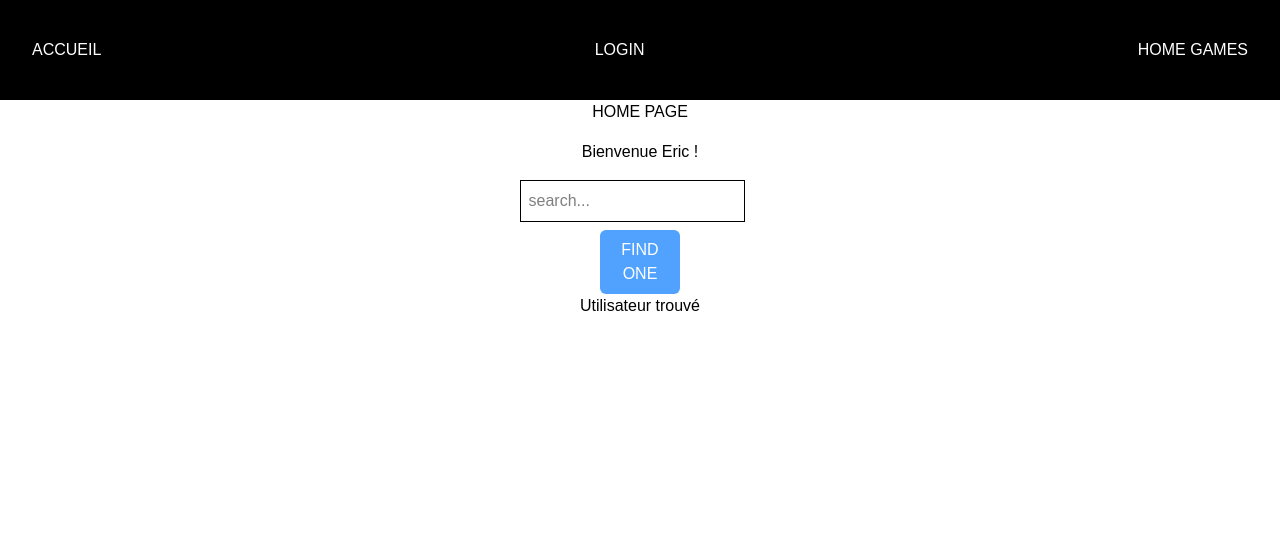
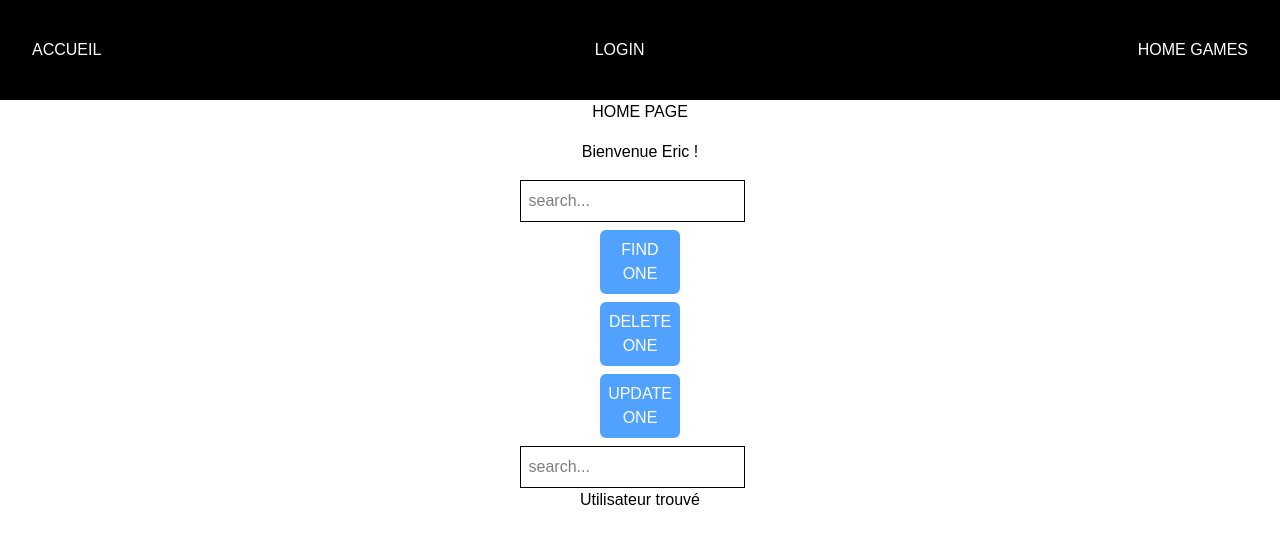
Before and after one commit to Eric-Noblot/No_Brain_No_Gain_Next, a Next.js app: page /home in a window 1280 px wide. Shown: the top 544 px of the page. Built offline with nearby package versions, Linux system fonts and the light colour scheme.

Commit message:
CRUD operation

```diff
--- a/src/app/(home)/home/page.tsx
+++ b/src/app/(home)/home/page.tsx
@@ -8,6 +8,7 @@ export const dynamic = "force-dynamic"; // Ça force Next.js à exécuter la rou
 export default function Home() {
 
   const [userOne, setUserOne] = useState("")
+  const [updateUserOne, setUpdateUserOne] = useState("")
 
 
   const handleFindOne = async () => {
@@ -23,20 +24,76 @@ export default function Home() {
             }
         })
         if (!response.ok) {
-            throw new Error("Erreur lor de la récuparation d'un utilisateur")
+            throw new Error("Erreur lors de la récuparation d'un utilisateur")
         }
         const data = await response.json()
         console.log("Utilisateur trouvé: ", data)
     } catch (error) {
         console.log("Erreur reseau ou connexion (findOne)")
     }
-}
+  }
+
+  const handleDeleteOne = async () => {
+    if (!userOne) {
+      console.log("Aucun utilisateur fourni")
+      return
+    }
+
+    try {
+      const response = await fetch(`/api/users/${userOne}/delete` , {
+        method: "DELETE",
+        headers: {
+          "Content-type" : "application/json"
+        }
+      })
+
+      if (!response.ok) {
+        throw new Error("Erreur lors de la suppression d'un utilisateur")
+      }
+
+      const data = await response.json()
+      console.log("Utilisateur supprimé", data)
+    } catch (error) {
+      console.log("Erreur reseau ou connexion (deleteOne)")
+    }
+  }
+
+  const handleUpdateOne = async () => {
+
+    if (!updateUserOne || !userOne) {
+      console.log("Aucun utilisateur fourni")
+      return
+    }
+
+    try {
+      const response = await fetch (`api/users/${userOne}/update`, {
+        method: "PATCH",
+        headers: {
+          "Content-type" : "application/json"
+        },
+        body : JSON.stringify(updateUserOne)
+      })
+
+      if (response.ok) {
+        const data = await response.json()
+        console.log("Utilisateur modifié avec succès")
+      } else {
+        console.log("Erreur lors de la modification de l\'utilisateur")
+    }
+    } catch (error) {
+      console.error("Erreur réseau ou autre: ", error)
+    }
+  }
+
+  const handleChangeUpdate = ((e: React.ChangeEvent<HTMLInputElement>) => {
+    setUpdateUserOne(e.target.value)
+  })
 
   const handleChange = ((e : React.ChangeEvent<HTMLInputElement>) => {
     setUserOne(e.target.value)
   })
 
-  console.log("USER ONE : ", userOne)
+  console.log("USER ONE : ", updateUserOne)
   return (
     <div className="flex flex-col items-center w-full gap-4">
       <h1>HOME PAGE</h1>
@@ -51,6 +108,18 @@ export default function Home() {
         <button onClick = {handleFindOne} className= "mt-2 w-[80px] cursor-pointer text-white p-2 bg-blue-400 rounded-md hover:bg-yellow-500">
           FIND ONE
         </button>
+        <button onClick = {handleDeleteOne} className= "mt-2 w-[80px] cursor-pointer text-white p-2 bg-blue-400 rounded-md hover:bg-yellow-500">
+          DELETE ONE
+        </button>
+        <button onClick = {handleUpdateOne} className= "my-2 w-[80px] cursor-pointer text-white p-2 bg-blue-400 rounded-md hover:bg-yellow-500">
+          UPDATE ONE
+        </button>
+        <input
+          type="text"
+          className="border p-2 mr-4" placeholder="search..."
+          onChange={handleChangeUpdate}
+          value= {updateUserOne}>
+        </input>
         <p>Utilisateur trouvé</p>
       </div>
 
--- /dev/null
+++ b/src/app/api/users/[userId]/delete/route.ts
@@ -0,0 +1,21 @@
+import { NextResponse } from "next/server";
+import { connectToDatabase } from "../../../../../../lib/connexion";
+import { User } from "@/app/models/user"
+
+export async function DELETE(request : Request, { params }: { params : { userId : string}}) {
+    const { userId } = params
+    try {
+        await connectToDatabase()
+        const user = await User.findOneAndDelete({name : userId})
+
+        if (!user) {
+            return NextResponse.json({ message: "Utilisateur non trouvé" }, { status: 404 });
+        }
+
+        return NextResponse.json(user, {status : 200})
+
+    } catch (error) {
+        console.log("Erreur lors de la suppression d'un utilisateur")
+        return NextResponse.json({message : "Erreur de suppression d'un utilisateur"}, {status : 500})
+    }
+}
--- a/src/app/api/users/[userId]/get/route.ts
+++ b/src/app/api/users/[userId]/get/route.ts
@@ -3,10 +3,11 @@ import { NextResponse } from "next/server";
 import { User } from "@/app/models/user"
 
 export async function GET(request : Request, { params }: { params : { userId : string}}) {
-    console.log("PARAMS : ", params)
+
+    const { userId } = params
     try {
         await connectToDatabase()
-        const user = await User.findOne({name : params.userId})
+        const user = await User.findOne({name : userId})
 
         if (!user) {
             return NextResponse.json({ message: "Utilisateur non trouvé" }, { status: 404 });
--- /dev/null
+++ b/src/app/api/users/[userId]/update/route.ts
@@ -0,0 +1,25 @@
+import { NextResponse } from "next/server";
+import { connectToDatabase } from "../../../../../../lib/connexion";
+import { User } from "@/app/models/user"
+
+export async function PATCH(request : Request, { params }: { params : { userId : string}}) {
+    const { userId } = params
+    try {
+
+        await connectToDatabase()
+        const data = await request.json()
+        const user = await User.findOneAndUpdate(
+            {name : userId},
+            {})
+
+        if (!user) {
+            return NextResponse.json({ message: "Utilisateur non trouvé" }, { status: 404 });
+        }
+
+        return NextResponse.json(user, {status : 200})
+
+    } catch (error) {
+        console.log("Erreur lors de la modification d'un utilisateur")
+        return NextResponse.json({message : "Erreur de modification d'un utilisateur"}, {status : 500})
+    }
+}
```
